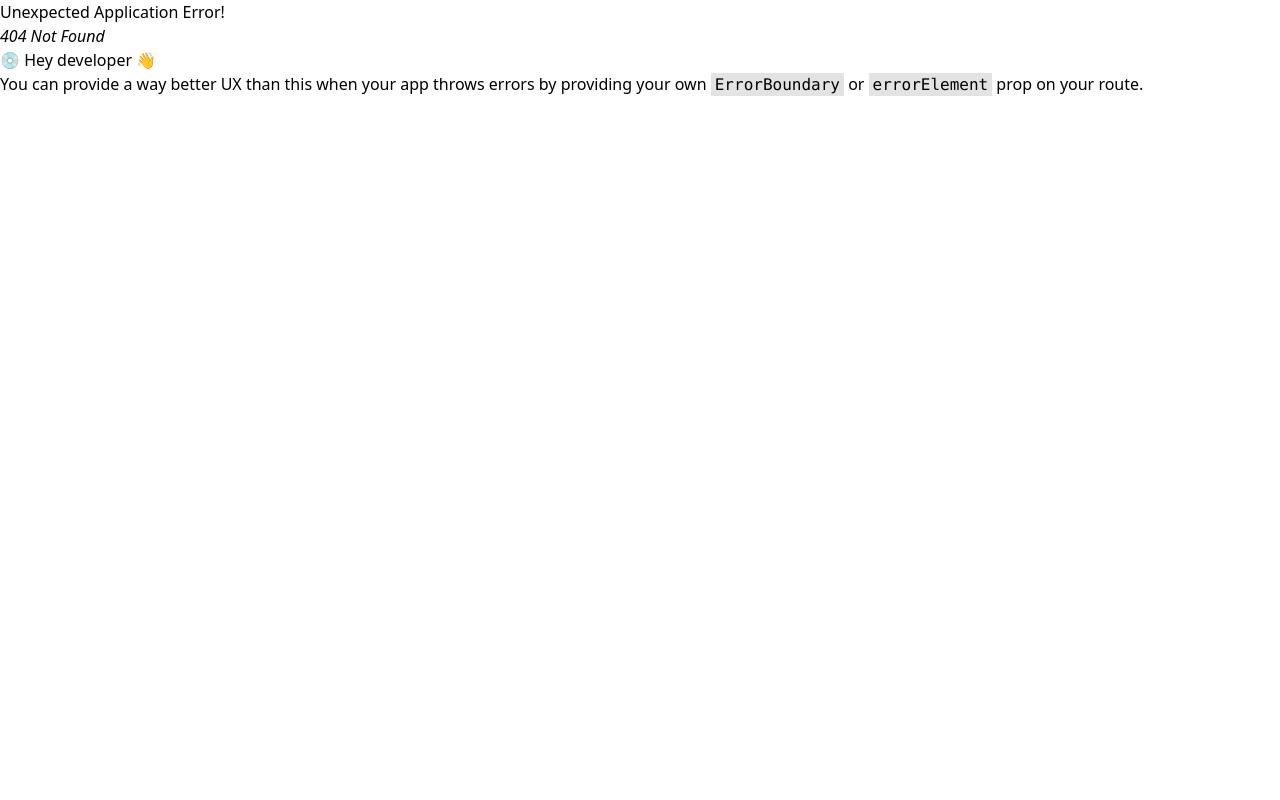
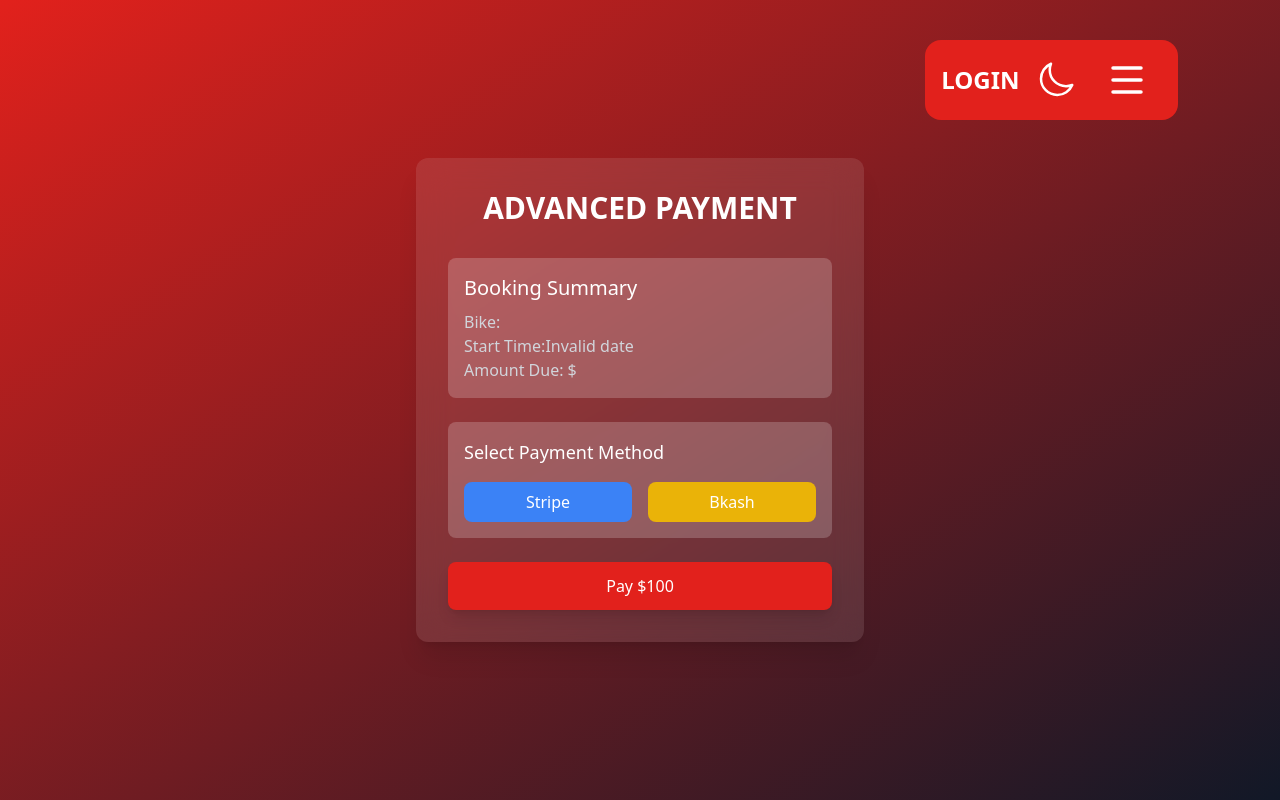
Before and after one commit to golamrabbani93/bikeist, a React (Vite) app: page /payment in a window 1280 px wide. Before the commit this address had no page. Shown: the top 800 px of the page. Built offline with nearby package versions, Linux system fonts and the light colour scheme.

Commit message:
payment page complete

```diff
--- a/package.json
+++ b/package.json
@@ -15,6 +15,7 @@
     "@reduxjs/toolkit": "^2.2.7",
     "antd": "^5.20.2",
     "jwt-decode": "^4.0.0",
+    "moment": "^2.30.1",
     "react": "^18.3.1",
     "react-dom": "^18.3.1",
     "react-hook-form": "^7.53.0",
--- /dev/null
+++ b/src/layouts/PaymentLayout/PaymentLayout.tsx
@@ -0,0 +1,15 @@
+import Footer from '../../components/Footer/Footer';
+import Header from '../../components/Header/Header';
+import Payment from '../../pages/DashBoard/Payment/Payment';
+
+const PaymentLayout = () => {
+	return (
+		<div>
+			<Header />
+			<Payment />
+			<Footer />
+		</div>
+	);
+};
+
+export default PaymentLayout;
--- /dev/null
+++ b/src/pages/DashBoard/Payment/Payment.tsx
@@ -0,0 +1,50 @@
+import moment from 'moment';
+import {useLocation} from 'react-router-dom';
+
+const Payment = () => {
+	const location = useLocation();
+	const {amount, bikeData} = location.state || {};
+	const bikeDetails = bikeData?.bikeData;
+	const startTime = bikeData?.startTime;
+	const modifyDate = moment(new Date(startTime)).format(' Do MMMM YYYY, h:mm A');
+	console.log('🚀🚀: Payment -> modifyDate', modifyDate);
+
+	return (
+		<div className="min-h-screen bg-gradient-to-br from-primary to-gray-900 flex items-center justify-center p-4">
+			<div className="bg-white/10 backdrop-blur-lg shadow-xl rounded-xl p-8 w-full max-w-md my-20">
+				<h1 className="text-3xl font-bold text-white text-center mb-8 uppercase">
+					Advanced Payment
+				</h1>
+
+				{/* Payment Summary */}
+				<div className="bg-white/20 p-4 rounded-lg mb-6">
+					<h2 className="text-xl text-white mb-2">Booking Summary</h2>
+					<p className="text-gray-300">Bike: {bikeDetails?.name}</p>
+					<p className="text-gray-300">Start Time:{modifyDate}</p>
+					<p className="text-gray-300">Amount Due: ${amount}</p>
+				</div>
+
+				{/* Payment Method Selection */}
+				<div className="bg-white/20 p-4 rounded-lg mb-6">
+					<h3 className="text-lg text-white mb-4">Select Payment Method</h3>
+					<div className="grid grid-cols-2 gap-4">
+						<button className="py-2 bg-blue-500 text-white rounded-lg hover:bg-blue-600">
+							Stripe
+						</button>
+
+						<button className="py-2 bg-yellow-500 text-white rounded-lg hover:bg-yellow-600">
+							Bkash
+						</button>
+					</div>
+				</div>
+
+				{/* Pay Button */}
+				<button className="w-full py-3 bg-primary text-white rounded-lg shadow-lg hover:bg-secondary focus:ring-4 focus:ring-secondary focus:outline-none transition duration-300">
+					Pay $100
+				</button>
+			</div>
+		</div>
+	);
+};
+
+export default Payment;
--- a/src/pages/DashBoard/User/BikeManagement/SingleBikeDetails.tsx
+++ b/src/pages/DashBoard/User/BikeManagement/SingleBikeDetails.tsx
@@ -1,4 +1,4 @@
-import {useParams} from 'react-router-dom';
+import {useNavigate, useParams} from 'react-router-dom';
 import {useGetABikeQuery} from '../../../../redux/features/bike/bike.management.api';
 import SkeletonLoader from '../../../../components/Loader/SkeletonLoader/SkeletonLoader';
 import {useState} from 'react';
@@ -72,19 +72,21 @@ const SingleBikeDetails = () => {
 	);
 };
 const BookingModal = ({bikeData}: {bikeData: TBike}) => {
+	console.log('🚀🚀: BookingModal -> bikeData', bikeData);
 	const [open, setOpen] = useState(false);
+	const navigate = useNavigate();
 	// *theme Management
 	const selectedTheme = useAppSelector(getCurrentTheme);
 	const showModal = () => {
 		setOpen(true);
 	};
-
 	const handleSubmit: SubmitHandler<FieldValues> = (data) => {
 		const bookingData = {
 			startTime: data.startTime,
-			bikeId: bikeData._id,
+			bikeData,
 		};
-		console.log('🚀🚀: BookingModal -> bookingData', bookingData);
+		// Redirect to payment page with advanced payment of Tk 100
+		navigate('/payment', {state: {amount: 100, bikeData: bookingData}});
 	};
 
 	const handleCancel = () => {
--- a/src/redux/features/user/user.management.api.ts
+++ b/src/redux/features/user/user.management.api.ts
@@ -21,7 +21,6 @@ const bikeManagementApi = baseApi.injectEndpoints({
 			},
 			providesTags: ['user'],
 			transformResponse: (response: TResponseRedux<TUserData>) => {
-				console.log(response.data);
 				return {
 					data: response?.data,
 				};
--- a/src/routes/routes.tsx
+++ b/src/routes/routes.tsx
@@ -8,6 +8,7 @@ import routesGenerator from '../utils/routesGenerator';
 import {userPaths} from './user.routes';
 import ProtectedRoute from '../layouts/ProtectedRoute';
 import DashBoardLayout from '../layouts/dashBoardLayout/DashBoardLayout';
+import PaymentLayout from '../layouts/PaymentLayout/PaymentLayout';
 
 const router = createBrowserRouter([
 	{
@@ -41,6 +42,10 @@ const router = createBrowserRouter([
 		),
 		children: routesGenerator(userPaths),
 	},
+	{
+		path: '/payment',
+		element: <PaymentLayout />,
+	},
 ]);
 
 export default router;
```
Also changed, not shown: 1 other file (tests, documents, lock files or other folders).
